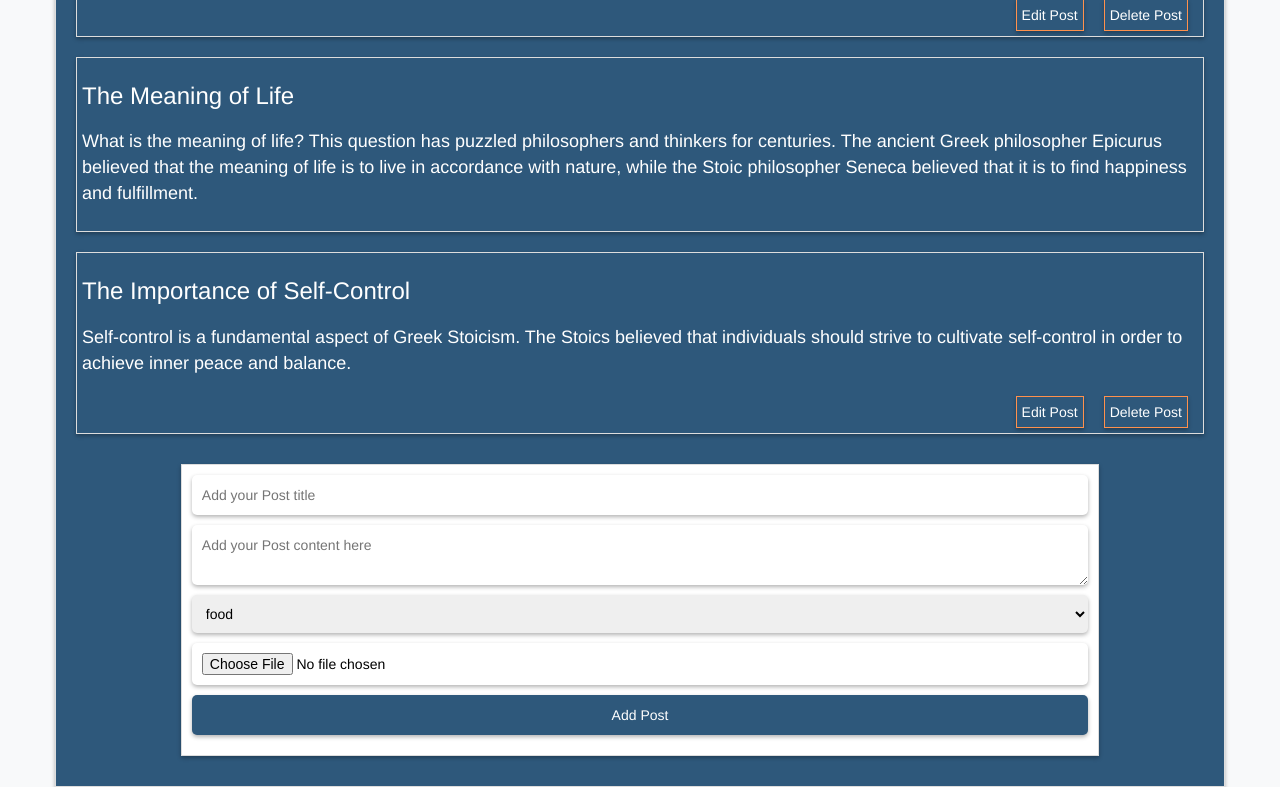
After one commit to anorak6435/stoa, a PHP site: page /html_layout_example.html in a window 1280 px wide. The commit adds this page. Shown: the part 1078-1865 px from the top of the page. Run offline with PHP 8.4, Linux system fonts and the light colour scheme.

Commit message:
Some logic and styling example added.

```diff
--- a/db.php
+++ b/db.php
@@ -7,8 +7,6 @@ $dbname = "stoa";
 $conn = new mysqli($server, $user, $pass, $dbname);
 if (!$conn) {
     echo "Connection Error: {$conn->connect_error}";
-} else {
-    echo "DB Connection established!";
 }
 
 ?>
--- /dev/null
+++ b/html_layout_example.html
@@ -0,0 +1,238 @@
+<!DOCTYPE html>
+<html lang="en">
+
+<head>
+    <meta charset="UTF-8">
+    <title>Greek Stoic Blog</title>
+    <link rel="stylesheet" href="https://maxcdn.bootstrapcdn.com/bootstrap/3.4.1/css/bootstrap.min.css">
+    <script src="https://ajax.googleapis.com/ajax/libs/jquery/3.5.1/jquery.min.js"></script>
+    <script src="https://maxcdn.bootstrapcdn.com/bootstrap/3.4.1/js/bootstrap.min.js"></script>
+    <style>
+        body {
+            background-color: #f8f9fa;
+        }
+
+        .container {
+            margin: 0 auto;
+            max-width: 1200px;
+            padding: 40px;
+            border: 1px solid #ddd;
+            box-shadow: 0 2px 4px rgba(0, 0, 0, 0.3);
+        }
+
+        h1 {
+            font-size: 36px;
+            margin: 20px 0;
+            color: #2e587b;
+        }
+
+        p {
+            font-size: 20px;
+            margin: 20px 0;
+            color: #4f4f4f;
+        }
+
+        .blog-posts {
+            display: flex;
+            flex-wrap: wrap;
+            justify-content: space-between;
+            padding: 1rem;
+            background-color: #2e587b;
+            color: #fff;
+        }
+
+        .post {
+            margin: 1rem;
+            padding: 0.5rem;
+            border: 1px solid #ddd;
+            box-shadow: 0 2px 4px rgba(0, 0, 0, 0.3);
+        }
+
+        .link {
+            margin: 0 1rem;
+            padding: 0.5rem;
+            border: 1px solid #ff914d;
+            box-shadow: 0 2px 4px rgba(0, 0, 0, 0.3);
+            color: #fff;
+            float: right;
+        }
+
+        .link:hover {
+            text-decoration-line: none;
+            border: 1px solid #515151;
+            color: #ff914d;
+        }
+
+        .post h2 {
+            font-size: 24px;
+            margin: 20px 0;
+            color: #fff;
+        }
+
+        .post p {
+            font-size: 18px;
+            margin: 20px 0;
+            color: #fff;
+        }
+
+        img {
+            display: block;
+            margin: auto;
+        }
+
+        nav {
+            background-color: #2e587b;
+            margin: 2rem 0;
+        }
+
+        nav ul {
+            list-style: none;
+            display: flex;
+            justify-content: space-between;
+        }
+
+        nav a {
+            color: #fff;
+            text-decoration: none;
+            padding: 1rem;
+            margin: 0.5rem;
+        }
+
+        nav a:hover {
+            color: #ff914d;
+        }
+
+        nav li {
+            padding: 2rem;
+        }
+
+        nav li a i {
+            font-size: 24px;
+            margin-right: 10px;
+        }
+
+        form {
+            color: #000;
+            width: 80%;
+            margin: 2rem auto;
+            padding: 1rem;
+            background-color: #fff;
+            border: 1px solid #ddd;
+            box-shadow: 0 2px 4px rgba(0, 0, 0, 0.3);
+        }
+
+        input[type="text"],
+        textarea {
+            display: block;
+            width: 100%;
+            padding: 1rem;
+            margin-bottom: 1rem;
+            border: none;
+            border-radius: 5px;
+            box-shadow: 0 2px 4px rgba(0, 0, 0, 0.3);
+        }
+
+        select {
+            display: block;
+            width: 100%;
+            padding: 1rem;
+            margin-bottom: 1rem;
+            border: none;
+            border-radius: 5px;
+            box-shadow: 0 2px 4px rgba(0, 0, 0, 0.3);
+        }
+
+        input[type="file"] {
+            display: block;
+            width: 100%;
+            padding: 1rem;
+            margin-bottom: 1rem;
+            border: none;
+            border-radius: 5px;
+            box-shadow: 0 2px 4px rgba(0, 0, 0, 0.3);
+        }
+
+        input[type="submit"] {
+            display: block;
+            width: 100%;
+            padding: 1rem;
+            margin-bottom: 1rem;
+            border: none;
+            border-radius: 5px;
+            box-shadow: 0 2px 4px rgba(0, 0, 0, 0.3);
+            background-color: #2e587b;
+            color: #fff;
+        }
+
+        input[type="submit"]:hover {
+            color: #ff914d;
+        }
+    </style>
+</head>
+
+<body>
+    <nav>
+        <ul class="navbar">
+            <li><a href="#">Home</a></li>
+            <li><a href="#">About</a></li>
+            <li><a href="#">New Post</a></li>
+            <li><a href="#">Register</a></li>
+            <li><a href="#">Login</a></li>
+        </ul>
+    </nav>
+    <div class="container">
+        <h1>Blog</h1>
+        <p>Welcome to the blog, where we share our thoughts on life, philosophy, and everything in between.
+        </p>
+        <img src='images/greek_building.jpg' />
+    </div>
+    <div class="blog-posts container">
+        <!-- Blog Posts Here -->
+        <div class="post">
+            <h2>The Importance of Virtue</h2>
+            <p>Virtue is the key to happiness, according to the ancient Greek philosopher Epictetus. It is the
+                foundation of a good and just society, and it is essential for individuals to live virtuously in order
+                to achieve their full potential.</p>
+            <img src='images/bird-8788491_640.jpg' />
+            <a href="deletepost.php?post_id=1" class="link">Delete Post</a>
+            <a href="updatepost.php?post_id=1" class="link">Edit Post</a>
+        </div>
+        <div class="post">
+            <h2>The Meaning of Life</h2>
+            <p>What is the meaning of life? This question has puzzled philosophers and thinkers for centuries. The
+                ancient Greek philosopher Epicurus believed that the meaning of life is to live in accordance with
+                nature, while the Stoic philosopher Seneca believed that it is to find happiness and fulfillment.</p>
+        </div>
+        <div class="post">
+            <h2>The Importance of Self-Control</h2>
+            <p>Self-control is a fundamental aspect of Greek Stoicism. The Stoics believed that individuals should
+                strive to cultivate self-control in order to achieve inner peace and balance.</p>
+            <a href="deletepost.php?post_id=1" class="link">Delete Post</a>
+            <a href="updatepost.php?post_id=1" class="link">Edit Post</a>
+        </div>
+
+        <form action="insertpost.php" method="POST" enctype="multipart/form-data">
+            <input type="text" name="title" placeholder="Add your Post title" required>
+            <textarea name="content" placeholder="Add your Post content here" required></textarea>
+            <select name="category" id="category">
+
+                <option value="food">
+                    food
+                </option>
+                <option value="fitness">
+                    fitness
+                </option>
+                <option value="baking">
+                    baking
+                </option>
+
+            </select>
+            <input type="file" name="image">
+            <input type="submit" name="submit" value="Add Post">
+        </form>
+    </div>
+
+
+</body>
+
+</html>
```
Also changed, not shown: deletepost.php (+9 -0 lines), displaypost.php (+26 -6 lines).
